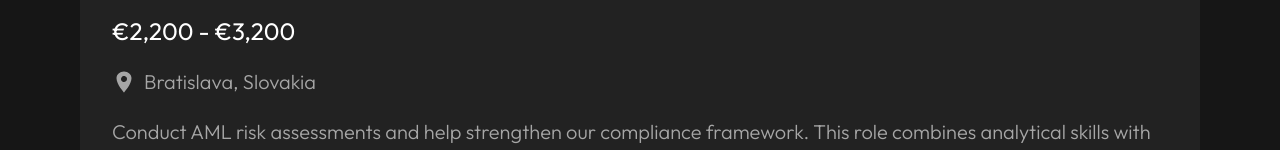
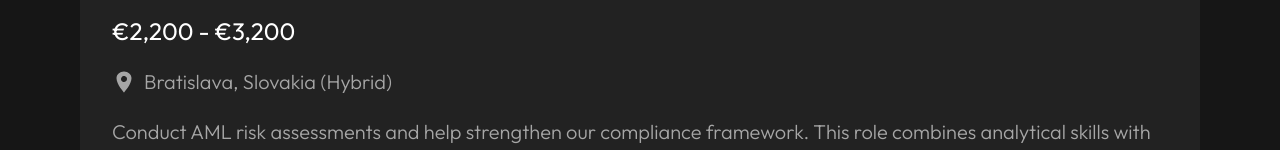
Before and after one commit to hosting1-born2be/coinsmax, a Next.js app: page /careers/aml-risk-analyst in a window 1280 px wide. Shown: the part 792-942 px from the top of the page. Built offline with nearby package versions, Linux system fonts and the light colour scheme; no server answers.

Commit message:
update data

```diff
--- a/src/app/careers/data/positions.ts
+++ b/src/app/careers/data/positions.ts
@@ -47,7 +47,7 @@ export const positions: Position[] = [
     slug: 'aml-risk-analyst',
     title: 'AML Risk Analyst',
     price: '€2,200 - €3,200',
-    address: 'Bratislava, Slovakia',
+    address: 'Bratislava, Slovakia (Hybrid)',
     description:
       'Conduct AML risk assessments and help strengthen our compliance framework. This role combines analytical skills with regulatory knowledge.',
     responsibilitiesTitle: 'Key Responsibilities',
@@ -83,7 +83,9 @@ export const positions: Position[] = [
       "Entry-level position for someone starting their career in financial crime prevention. You'll help monitor transactions, identify suspicious activity, and ensure we meet regulatory requirements.",
     responsibilitiesTitle: 'Key Responsibilities',
     responsibilitiesList: [
-      { value: 'Review and analyze transactions flagged by monitoring systems' },
+      {
+        value: 'Review and analyze transactions flagged by monitoring systems',
+      },
       {
         value:
           'Conduct research to verify the legitimacy of flagged activities',
@@ -115,8 +117,8 @@ export const positions: Position[] = [
   {
     slug: 'customer-support-team-lead',
     title: 'Customer Support Team Lead',
-    price: '€1,800 - €2,500',
-    address: 'Bratislava, Slovakia',
+    price: '€2,000 - €3,000',
+    address: 'Bratislava, Slovakia (Hybrid)',
     description:
       'Lead our customer support team and ensure exceptional service delivery. This role requires experience in customer service management and a passion for building great user experiences.',
     responsibilitiesTitle: 'Key Responsibilities',
```
